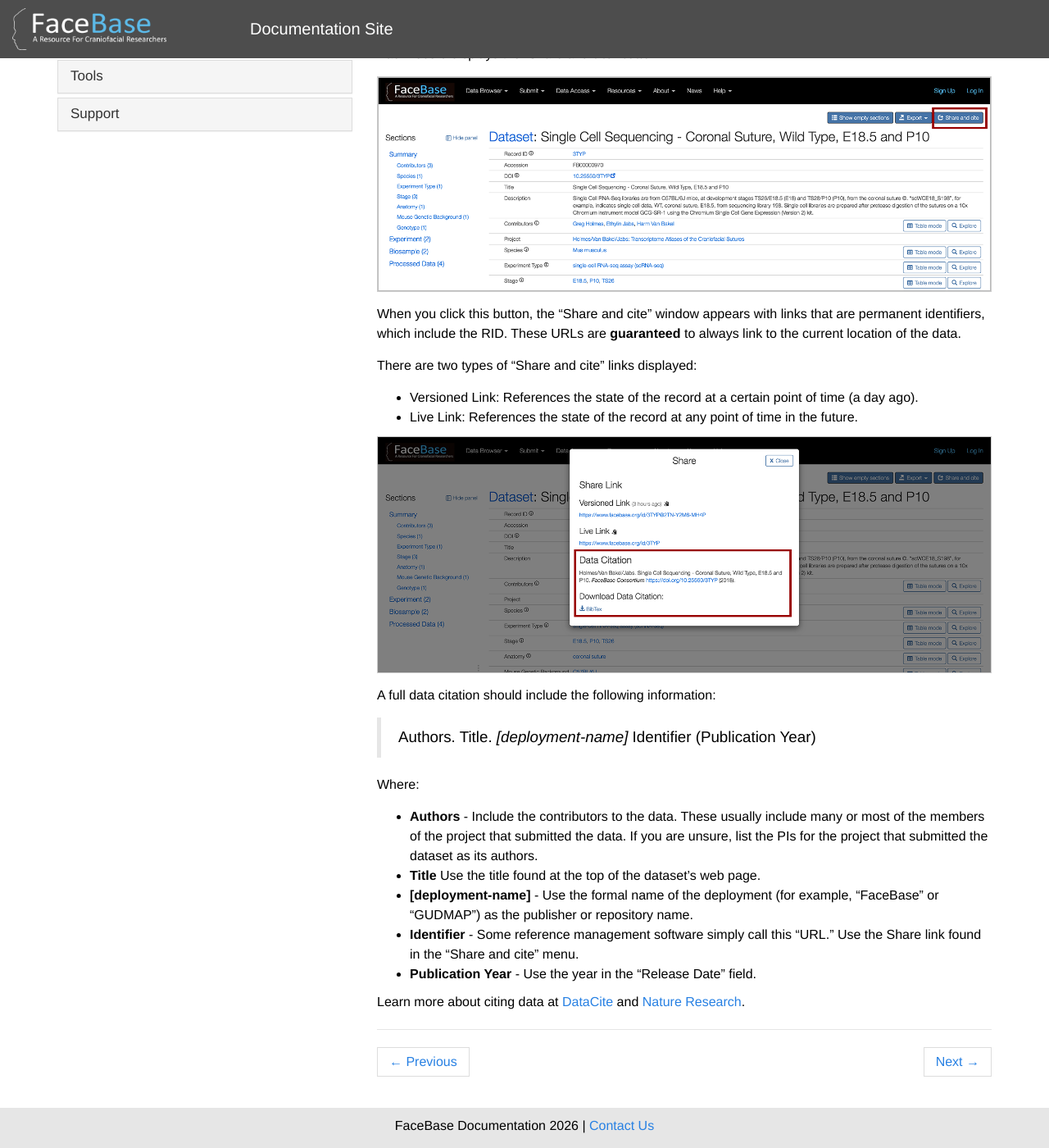
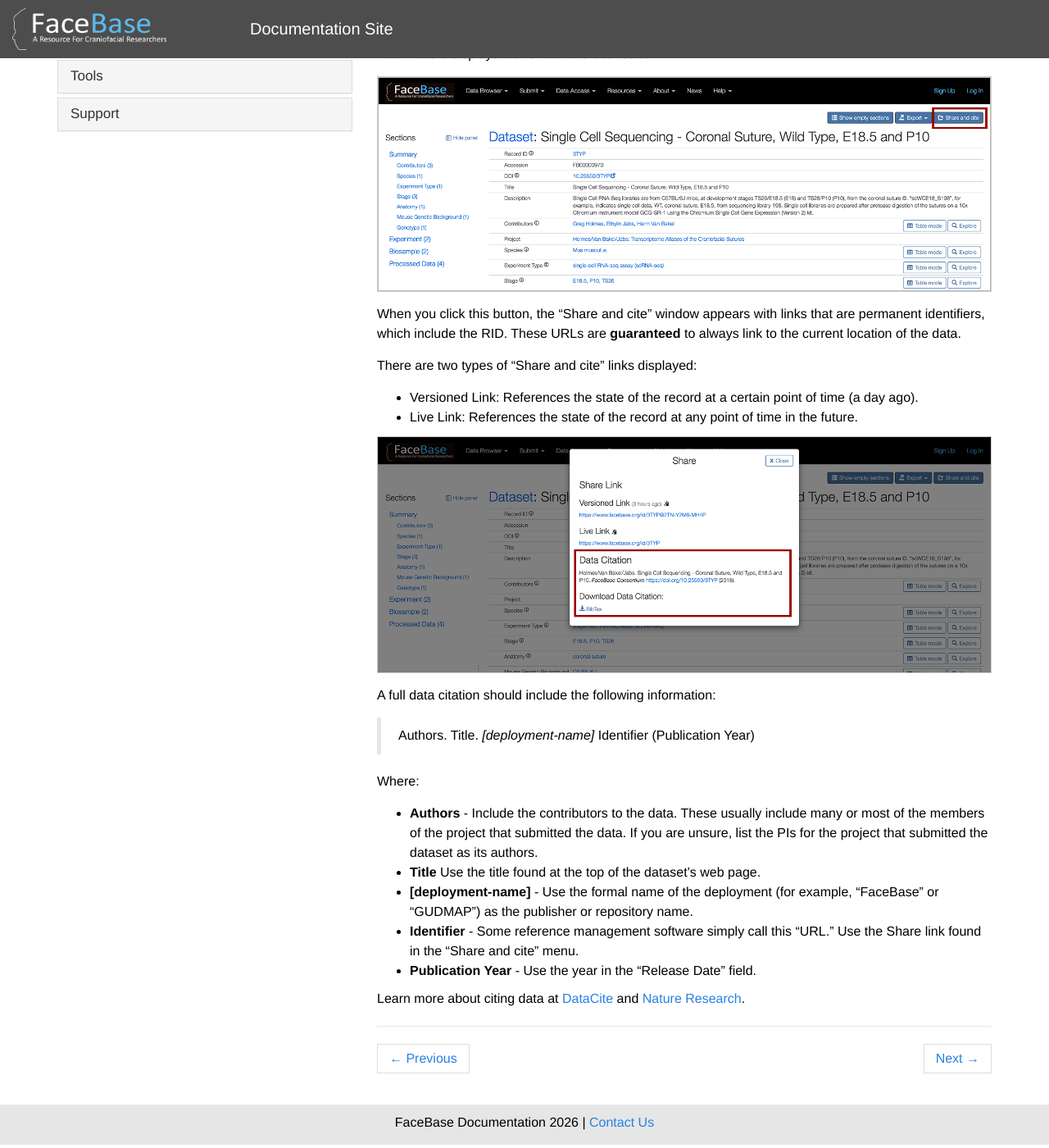
Before and after one commit to informatics-isi-edu/facebase-docs, a Jekyll site: the page built from docs/_docs/accessing/sharing-and-citing-data.md, in a window 1280 px wide and 1400 px high, scrolled down 649 px. Shown: the whole window at 82% size. Built offline with Jekyll 4.4.1, drawn with Linux system fonts in a browser that asks for light colours; comment, search, counter and statistics services are not loaded.

Commit message:
adjusting blockquote size to match other elements

```diff
--- a/docs/assets/css/main.scss
+++ b/docs/assets/css/main.scss
@@ -118,6 +118,13 @@
   margin: 1em 0 1.5em;
 }
 
+/* override default blockquote style */
+
+blockquote p {
+
+  font-size: 16px !important;
+}
+
 /* ---- Google Programmable Search box (new-style layout) ---- */
 .gsc-control-cse {
   padding: 0 !important;
```
